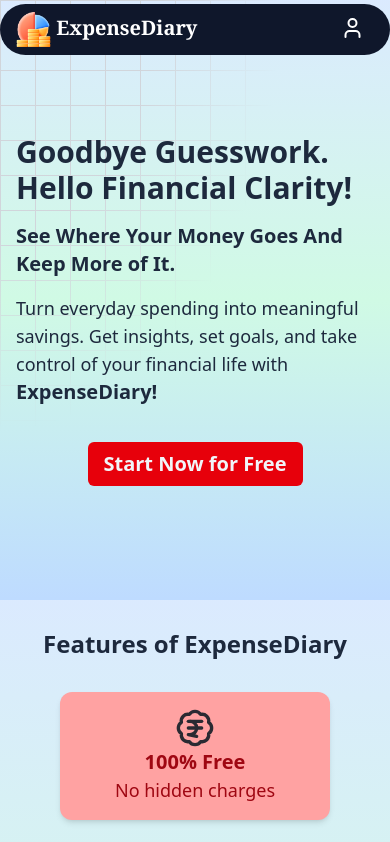
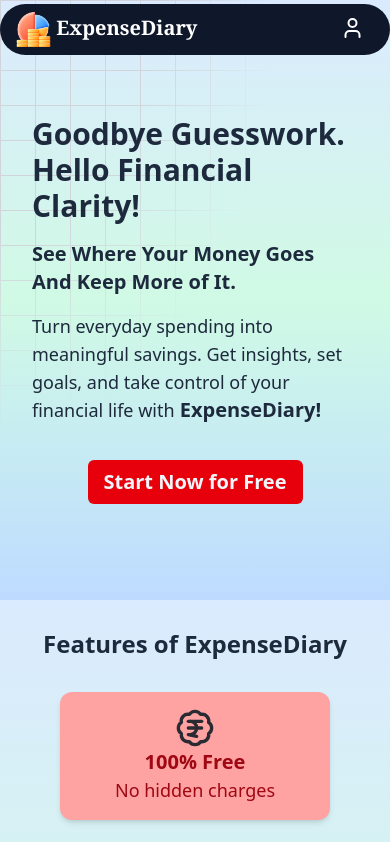
Before and after one commit to PurviMurkute/ExpenseTracker, a React (Vite) app in the folder client/: page / in a window 390 px wide. Shown: the top 842 px of the page. Built offline with nearby package versions, Linux system fonts and the light colour scheme.

Commit message:
project is ready to launch

```diff
--- a/client/src/views/Home.jsx
+++ b/client/src/views/Home.jsx
@@ -44,7 +44,7 @@ const Home = () => {
           whileInView={{ opacity: 1, y: 0 }}
           transition={{ duration: 0.8 }}
           viewport={{ once: true, amount: 0.3 }}
-          className="flex flex-col items-center justify-center mx-4 mt-6 md:mt-0 inset-0 absolute text-slate-800"
+          className="flex flex-col items-center justify-center mx-8 mt-6 md:mt-0 inset-0 absolute text-slate-800"
         >
           <h3 className="text-3xl md:text-4xl font-extrabold py-4 md:py-2">
             Goodbye Guesswork. Hello Financial Clarity!
```
